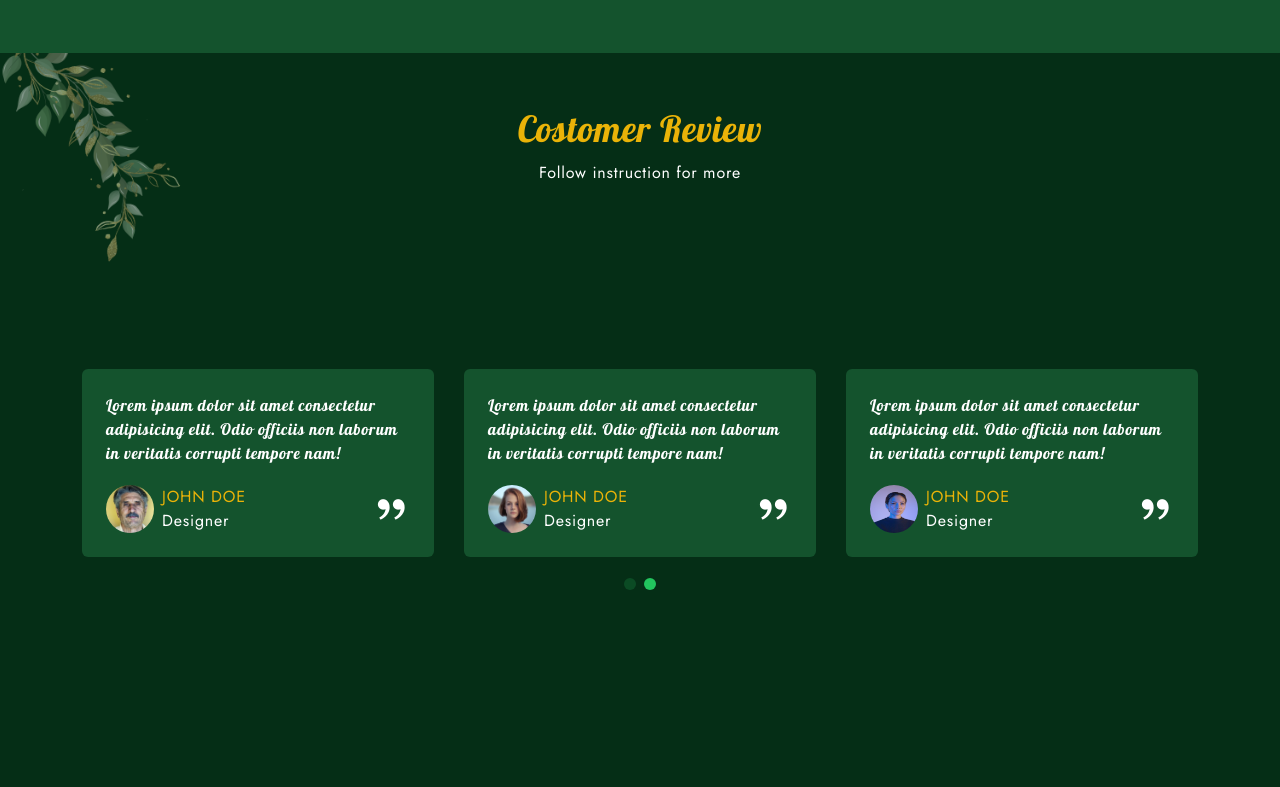
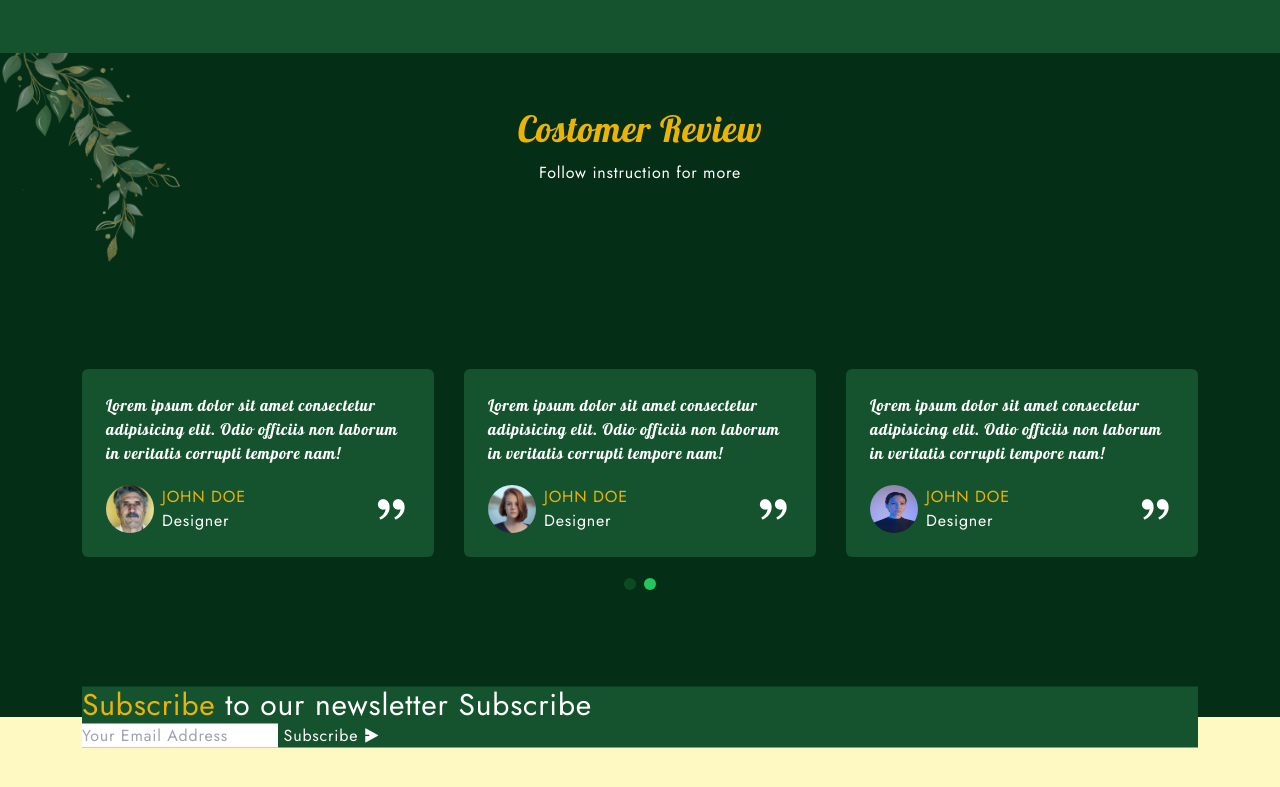
Before and after one commit to engineer-yousuf/Plant-Website-TailwindCSS, a website: page index.html in a window 1280 px wide. Shown: the part 2580-3367 px from the top of the page. Before the commit the page ends 3297 px from the top, so only its background shows below. Drawn offline with nearby package versions, Linux system fonts and the light colour scheme.

Commit message:
Footer Work Runing

```diff
--- a/index.html
+++ b/index.html
@@ -431,9 +431,21 @@
 </main>
 
 <!--~~~~~~~~~~~~~~~ Footer ~~~~~~~~~~~~~~~-->
-<footer>
+<footer class="bg-yellow-100 text-green-950 pt-20 pb-10 md:pt-28 relative">
     <!-- newsletter -->
+    <div class="container text-white absolute top-0 right-0 left-0 -translate-y-1/2">
+        <div class="bg-green-900">
+            <h3><span class="text-yellow-500">Subscribe</span> to our newsletter Subscribe</h3>
 
+            <div>
+                <input type="email" placeholder="Your Email Address">
+                <button>
+                    <span>Subscribe</span>
+                    <i class="ri-send-plane-2-fill"></i>
+                </button>
+            </div>
+        </div>
+    </div>
     <!-- social icon -->
 
     <!-- content -->
```
Also changed, not shown: output.css.
